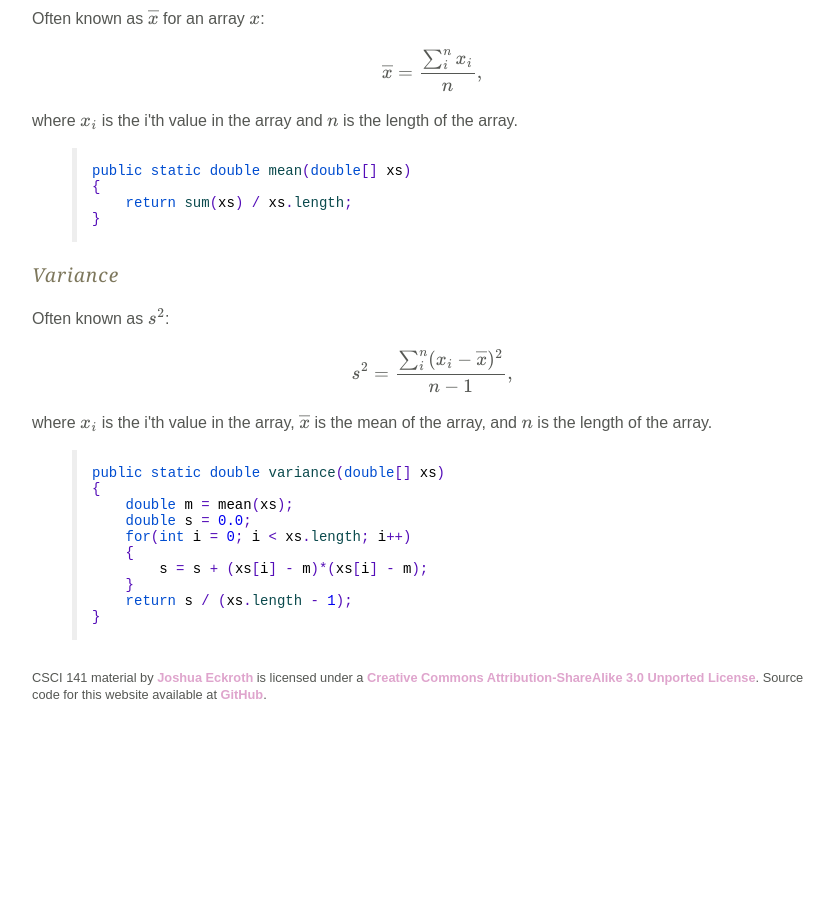
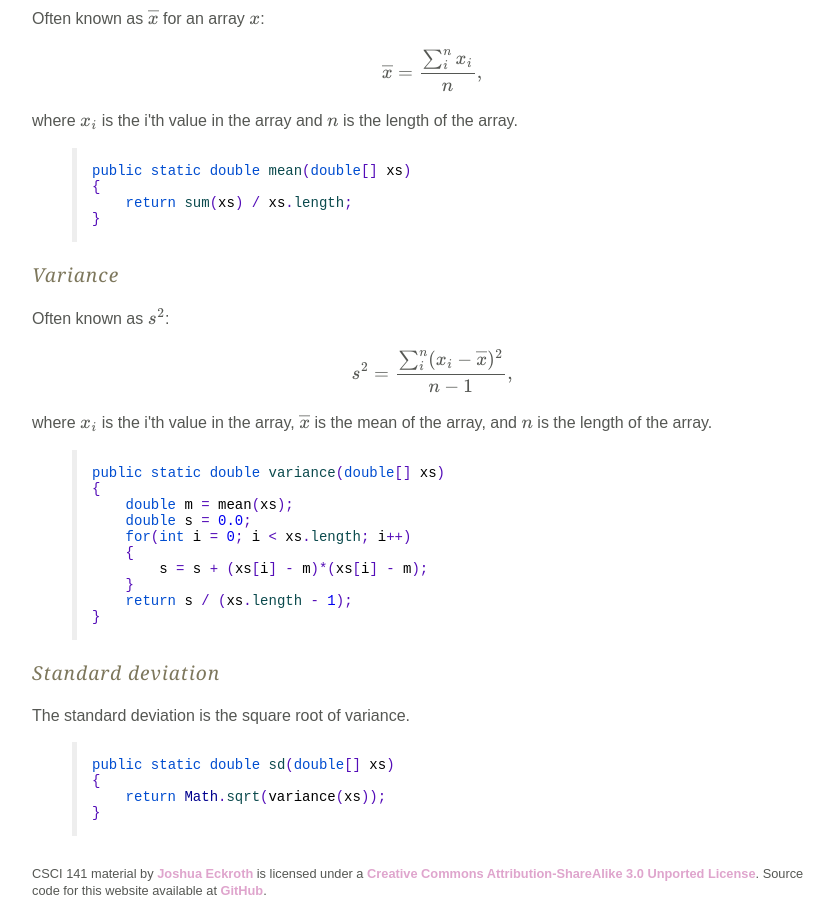
Before and after one commit to joshuaeckroth/csci141-website, a Jekyll site: the page built from lecture/arrays.markdown, in a window 1280 px wide and 900 px high, scrolled down 3838 px. Shown: the whole window, without its empty margins (208-1042 px from the left). Built offline with Jekyll 4.4.1, drawn with Linux system fonts in a browser that asks for light colours; Markdown is read by kramdown in place of the engine named in the settings; formulas are drawn with MathJax 3; before the commit the page ends 4541 px from its top, so only the background shows below that.

Commit message:
Added another array function.

```diff
--- a/lecture/arrays.markdown
+++ b/lecture/arrays.markdown
@@ -244,3 +244,14 @@ public static double variance(double[] xs)
     return s / (xs.length - 1);
 }
 {% endhighlight %}
+
+### Standard deviation
+
+The standard deviation is the square root of variance.
+
+{% highlight java %}
+public static double sd(double[] xs)
+{
+    return Math.sqrt(variance(xs));
+}
+{% endhighlight %}
```
